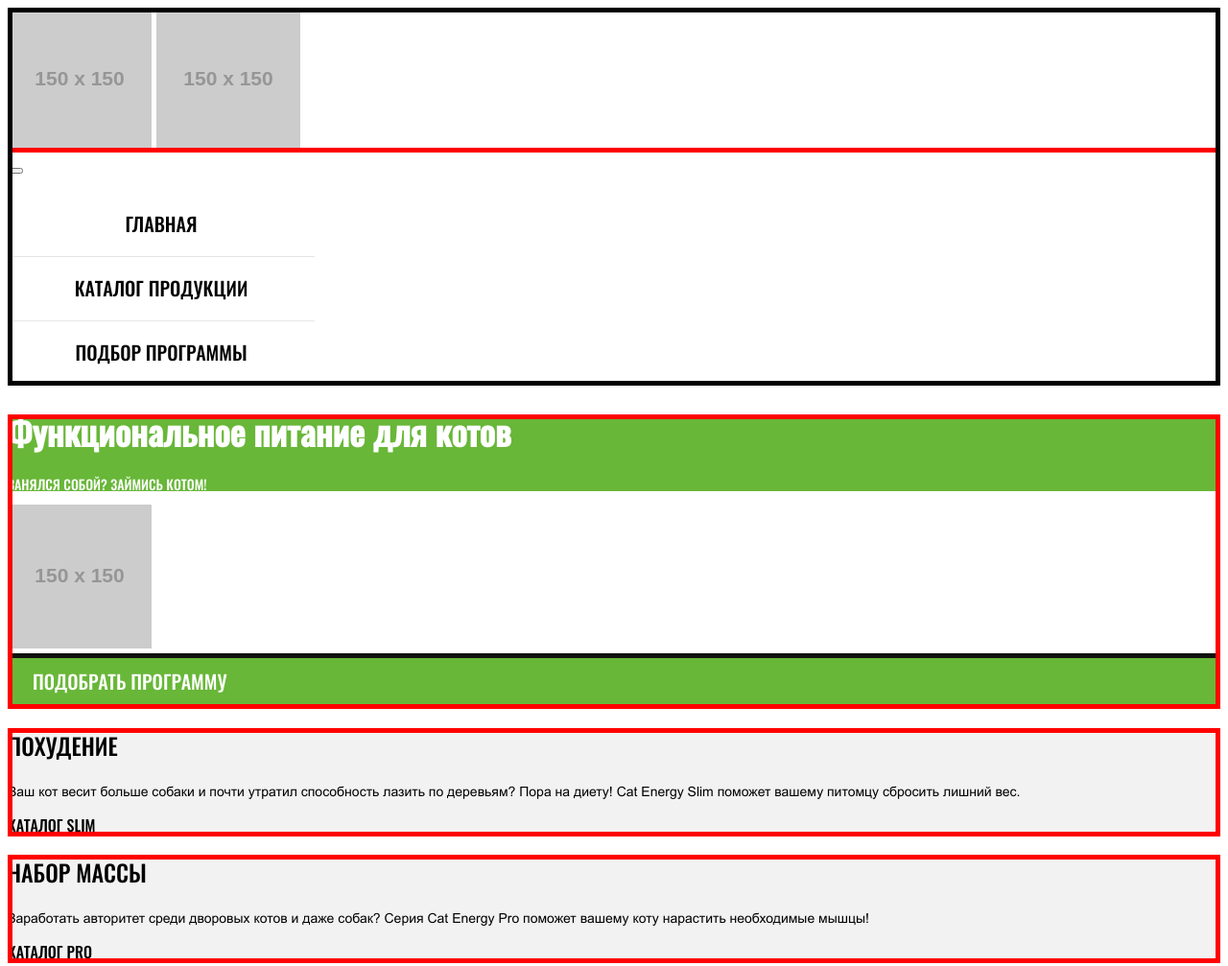
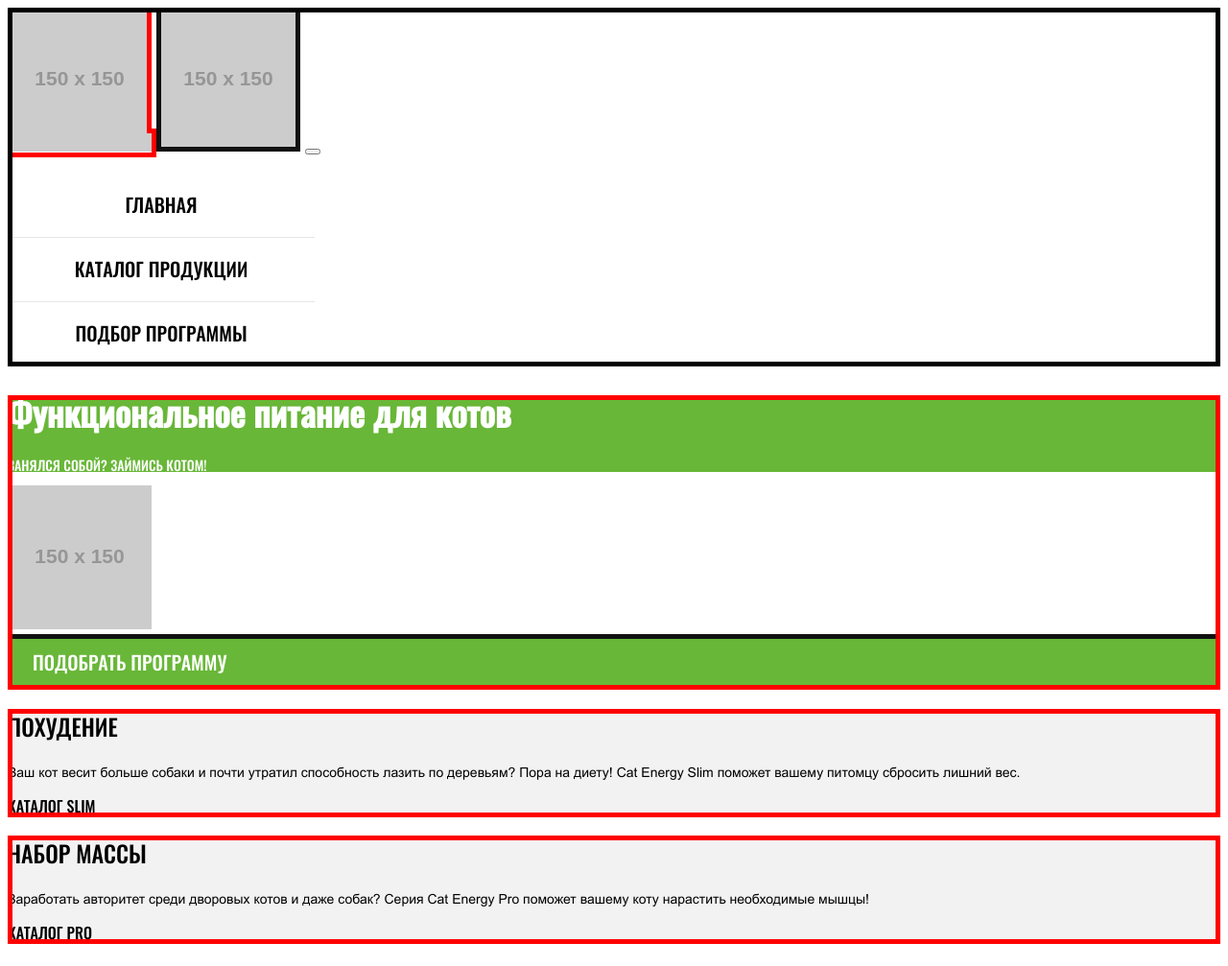
Before and after one commit to belalex26/1255819-cat-energy-20, a website: page source/index.html in a window 1280 px wide. Shown: the top 1007 px of the page at 96% size. Drawn offline with nearby package versions, Linux system fonts and the light colour scheme; files that its build step writes are made by us from their sources; placeholder pictures from the web are drawn by us.

Commit message:
логотип правка

```diff
--- a/source/index.html
+++ b/source/index.html
@@ -9,12 +9,10 @@
   <body class="body">
     <header class="header">
       <nav class="menu">
-        <div class="logo menu__logo">
-          <a class="logo__link">
+          <a class="logo menu__logo">
             <img class="logo__img" src="https://via.placeholder.com/150x150"> <!--логотип иконка-->
           </a>
-          <img class="logo__img-text" src="https://via.placeholder.com/150x150" alt="Cat Energy"> <!--логотип текст-->
-        </div>
+          <img class="logo-text" src="https://via.placeholder.com/150x150" alt="Cat Energy"> <!--логотип текст-->
         <button class="header__burger" aria-label="открыть меню">
           <span class="header__burger-line"></span>
         </button>
```
Also changed, not shown: source/catalog.html (+1 -1 lines), source/form.html (+1 -1 lines).
